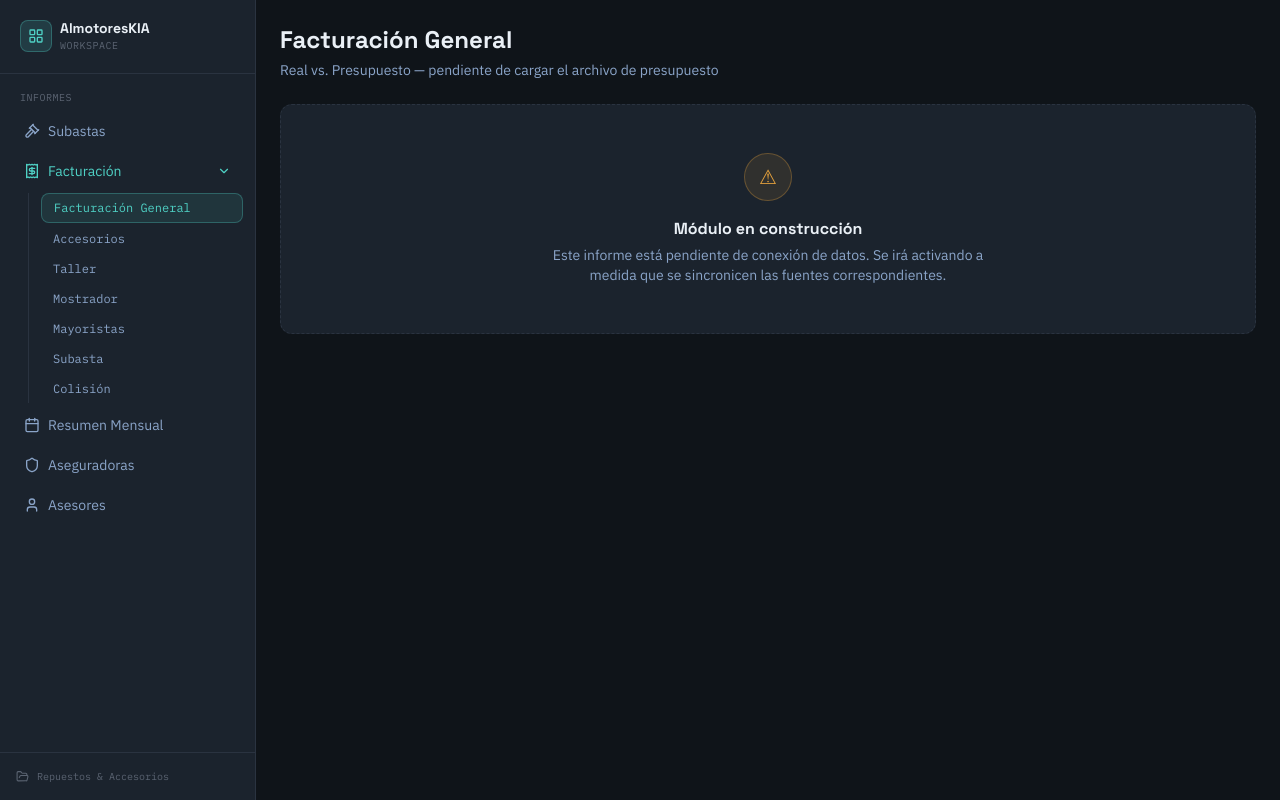
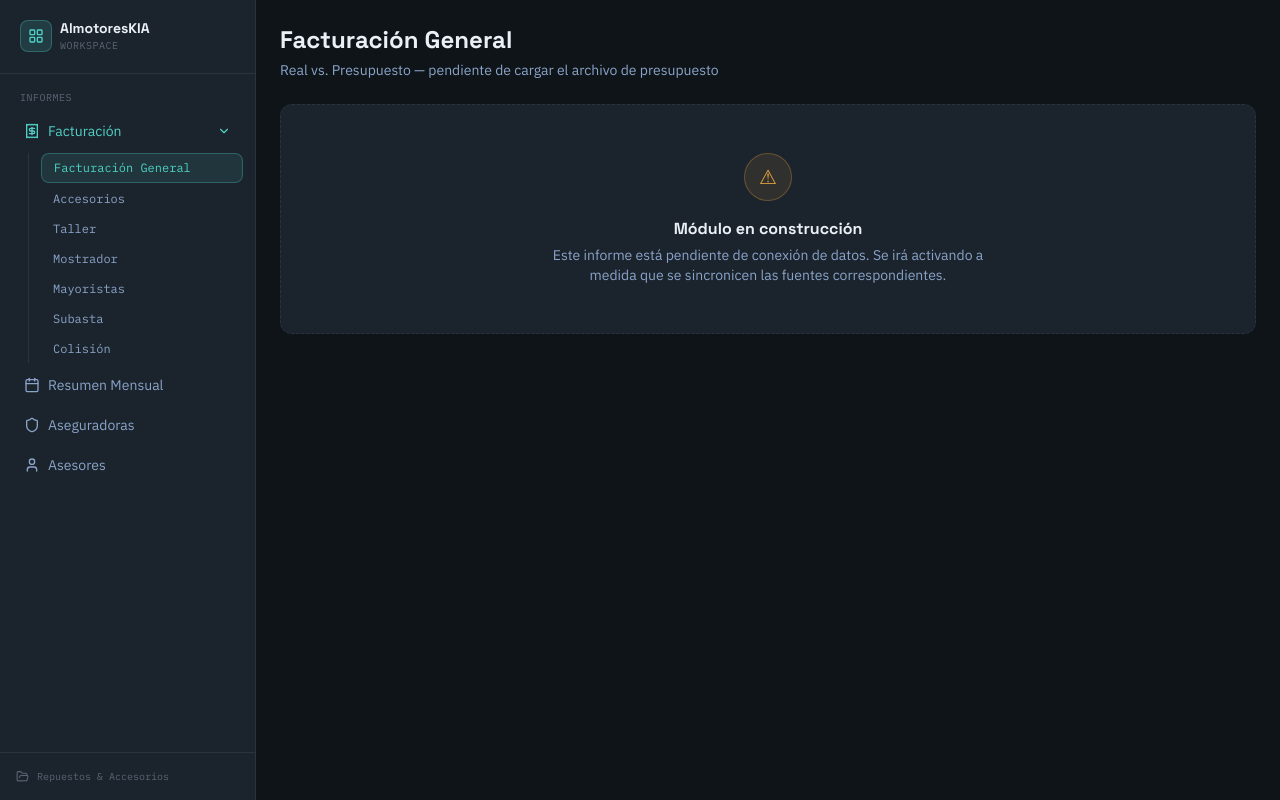
Before and after one commit to ungidixson-dotcom/almotores-repuestos-dashboard, a Next.js app: page /dashboard/facturacion in a window 1280 px wide. Built offline with nearby package versions, Linux system fonts and the light colour scheme.

Commit message:
Update layout.tsx

```diff
--- a/app/dashboard/layout.tsx
+++ b/app/dashboard/layout.tsx
@@ -3,7 +3,7 @@ import { useState } from 'react'
 import Link from 'next/link'
 import { usePathname } from 'next/navigation'
 import {
-  Gavel, Receipt, FolderOpen, Calendar, Shield, User,
+  Receipt, FolderOpen, Calendar, Shield, User,
   ChevronDown, ChevronRight, LayoutGrid,
 } from 'lucide-react'
 
@@ -21,7 +21,6 @@ const CANALES: NavItem[] = [
 ]
 
 const NAV: NavGroup[] = [
-  { label: 'Subastas', icon: <Gavel size={16} />, href: '/dashboard' },
   {
     label: 'Facturación', icon: <Receipt size={16} />,
     children: [
```
